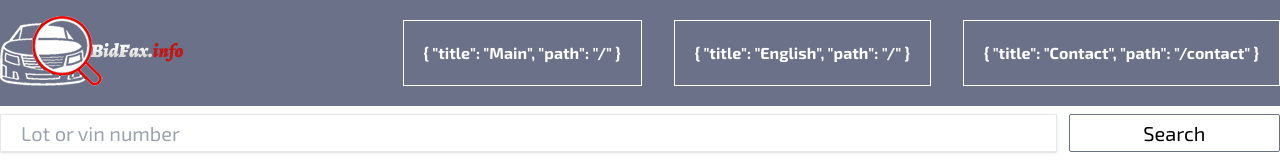
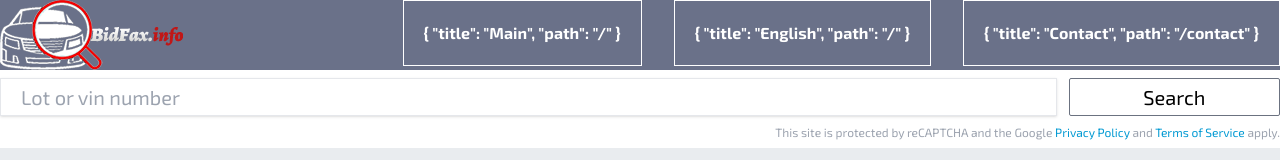
Before and after one commit to Gandobilis/usabidfax, a Vue app: page / in a window 1280 px wide. Shown: the top 160 px of the page. Built offline with nearby package versions, Linux system fonts and the light colour scheme.

Commit message:
logo extracted to component.

```diff
--- a/src/components/Header.vue
+++ b/src/components/Header.vue
@@ -1,22 +1,13 @@
 <script setup>
-import useHeader from "@/composables/header"
-
-const {logo, navLinks} = useHeader()
+import NavMenu from "@/components/NavMenu.vue";
+import Logo from "@/components/Logo.vue";
 </script>
 
 <template>
   <header class="bg-[#6A7189]">
     <div class="mx-auto flex max-w-7xl justify-between">
-      <div class="mt-4">
-        <img :src="logo" alt="kl logo">
-      </div>
-      <nav class="my-5">
-        <ul class="flex space-x-8">
-          <li v-for="(link, index) in navLinks" :key="index" class="cursor-pointer border border-white p-5 font-bold">
-            <p v-text="link" class="text-white"/>
-          </li>
-        </ul>
-      </nav>
+      <logo />
+      <nav-menu/>
     </div>
   </header>
   <div class="mx-auto flex max-w-7xl flex-col items-end py-2">
@@ -27,8 +18,10 @@ const {logo, navLinks} = useHeader()
     </form>
     <p class="pt-2 text-xs text-gray-400">
       This site is protected by reCAPTCHA and the Google
-      <a href="https://policies.google.com/privacy" target="_blank" class="text-[#039ad3] hover:text-red-500 cursor-pointer">Privacy Policy</a> and
-      <a href="https://policies.google.com/terms" target="_blank" class="text-[#039ad3] hover:text-red-500 cursor-pointer">Terms of Service</a>
+      <a href="https://policies.google.com/privacy" target="_blank"
+         class="text-[#039ad3] hover:text-red-500 cursor-pointer">Privacy Policy</a> and
+      <a href="https://policies.google.com/terms" target="_blank"
+         class="text-[#039ad3] hover:text-red-500 cursor-pointer">Terms of Service</a>
       apply.
     </p>
   </div>
--- /dev/null
+++ b/src/components/Logo.vue
@@ -0,0 +1,10 @@
+<script setup>
+import useHeader from "@/composables/header"
+
+const {logo} = useHeader()
+</script>
+
+<template>
+  <!-- Logo -->
+  <img :src="logo" alt="usa bid fax logo">
+</template>
--- /dev/null
+++ b/src/components/NavLink.vue
@@ -0,0 +1,15 @@
+<script setup>
+defineProps({
+  link: {
+    type: Object,
+    required: true
+  }
+})
+</script>
+
+<template>
+  <!-- Nav Link -->
+  <li class="cursor-pointer border border-white p-5 font-bold">
+    <p v-text="link" class="text-white"/>
+  </li>
+</template>
--- /dev/null
+++ b/src/components/NavMenu.vue
@@ -0,0 +1,19 @@
+<script setup>
+import useHeader from "@/composables/header"
+import NavLink from "@/components/NavLink.vue"
+
+const {navMenu} = useHeader()
+</script>
+
+<template>
+  <!-- Nav Menu -->
+  <nav>
+    <ul class="flex space-x-8">
+      <nav-link v-for="(link, index) in navMenu" :key="index" :link="link"/>
+    </ul>
+  </nav>
+</template>
+
+<style scoped>
+
+</style>
--- a/src/composables/header.js
+++ b/src/composables/header.js
@@ -5,14 +5,14 @@ export default function useHeader() {
      Name attributes could be added
      corresponding to defined ones in routes file.
     */
-    const navLinks = [
+    const navMenu = [
         {
             title: 'Main',
             path: '/'
         },
         {
             title: 'English',
-            path: '/' // Must be changed after localization is implemented at the backend.
+            path: '/' // Must be changed after localization is implemented at the backend/frontend.
         },
         {
             title: 'Contact',
@@ -22,6 +22,6 @@ export default function useHeader() {
 
     return {
         logo,
-        navLinks
+        navMenu
     }
 }
```
Also changed, not shown: src/assets/images/tesla-model-3-2019-5yj3e1ea9kf400861-img1.jpg (added), src/composables/footer.js (added).
